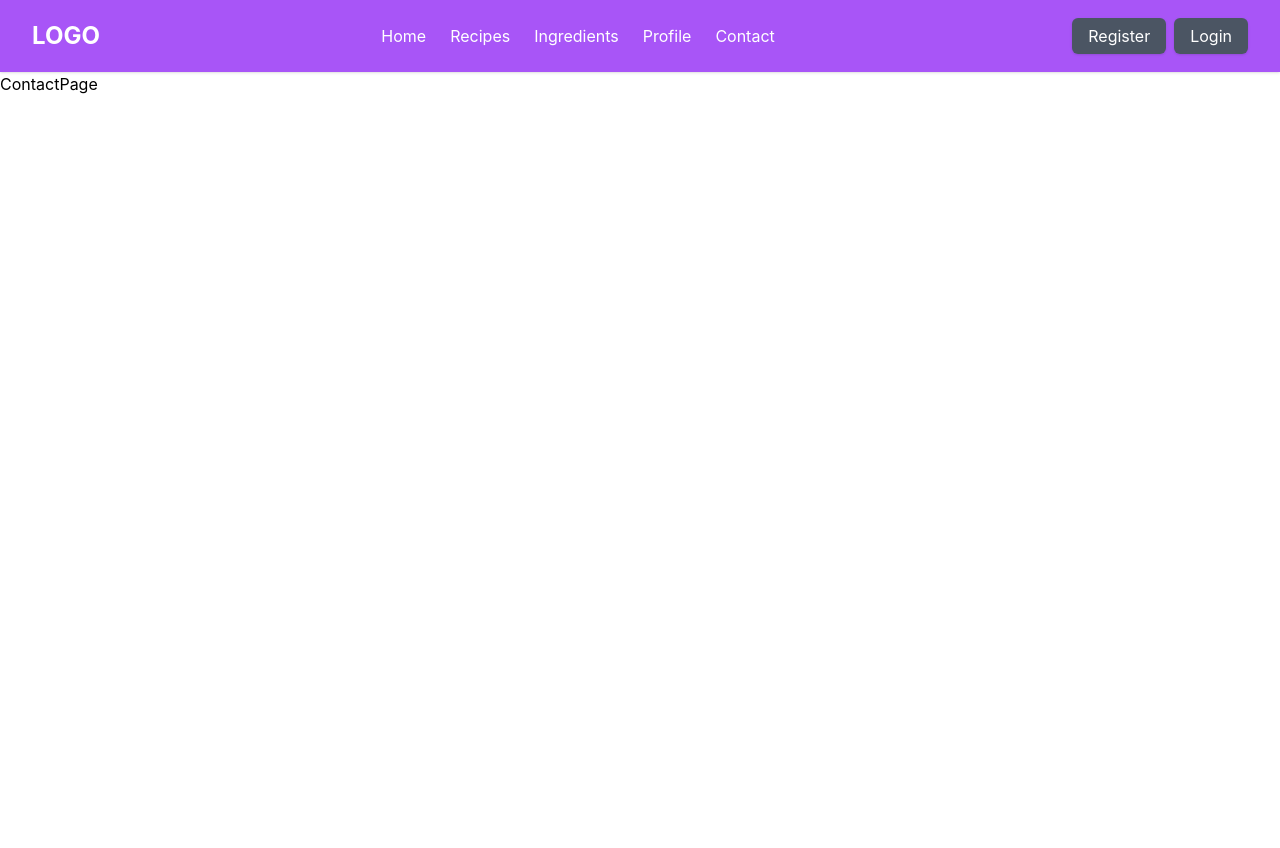
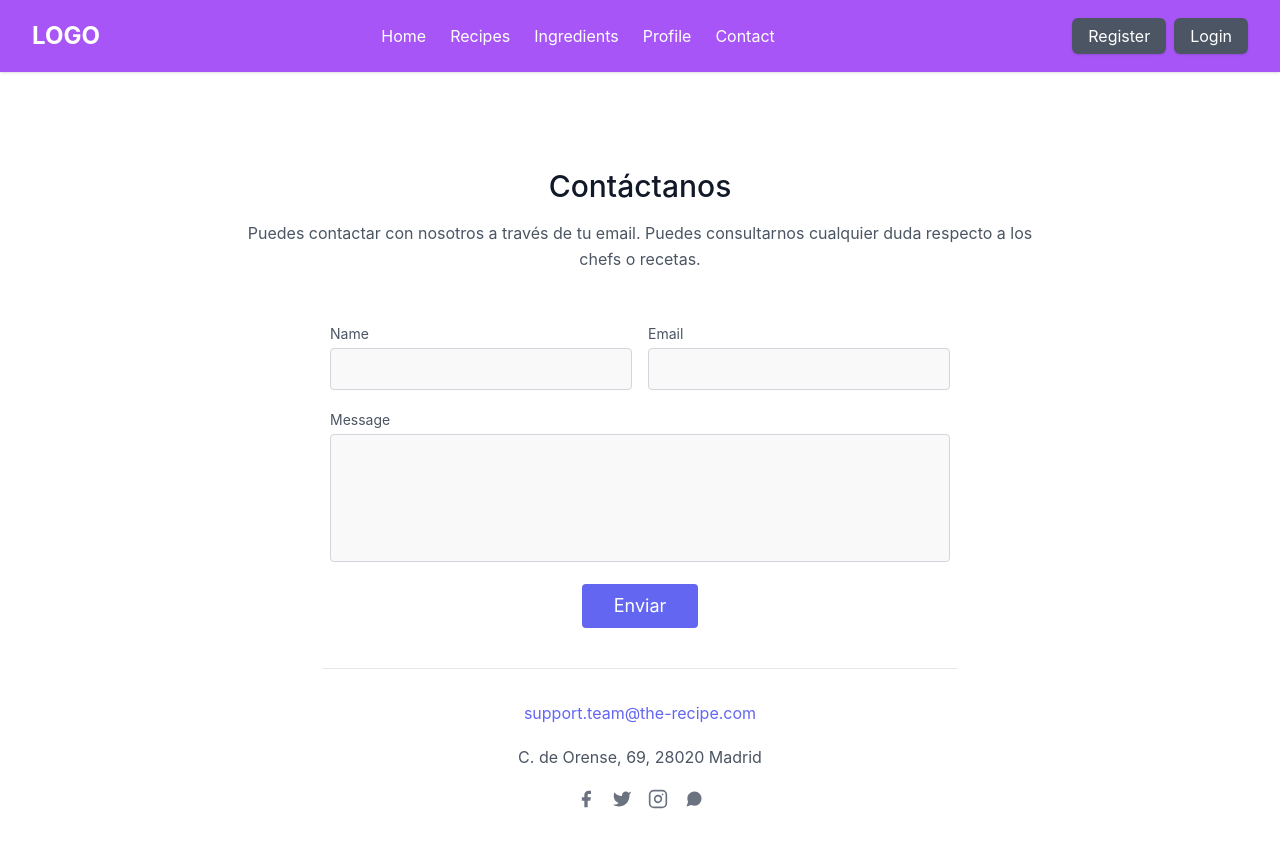
Before and after one commit to JuanFelipeCB01/The-Recipe, a React (Create React App) app in the folder Front/the-recipe/: page /contact in a window 1280 px wide. Shown: the top 848 px of the page. Before the commit the page ends 800 px from the top, so only its background shows below. Built offline with nearby package versions, Linux system fonts and the light colour scheme.

Commit message:
galería de recetas que contienen ese ingrdiete

```diff
--- a/Front/the-recipe/src/pages/ContactPage/ContactPage.jsx
+++ b/Front/the-recipe/src/pages/ContactPage/ContactPage.jsx
@@ -2,9 +2,70 @@
 
 
 function ContactPage(){
-    return (
-        <h1>ContactPage</h1>
-    )
-}
+    return(
+        <div>
+            <section class="text-gray-600 body-font relative">
+              <div class="container px-5 py-24 mx-auto">
+                <div class="flex flex-col text-center w-full mb-12">
+                  <h1 class="sm:text-3xl text-2xl font-medium title-font mb-4 text-gray-900">Contáctanos</h1>
+                  <p class="lg:w-2/3 mx-auto leading-relaxed text-base">Puedes contactar con nosotros a través de tu email. Puedes consultarnos cualquier duda respecto a los chefs o recetas.</p>
+                </div>
+                <div class="lg:w-1/2 md:w-2/3 mx-auto">
+                  <div class="flex flex-wrap -m-2">
+            <div class="p-2 w-1/2">
+              <div class="relative">
+                <label for="name" class="leading-7 text-sm text-gray-600">Name</label>
+                <input type="text" id="name" name="name" class="w-full bg-gray-100 bg-opacity-50 rounded border border-gray-300 focus:border-indigo-500 focus:bg-white focus:ring-2 focus:ring-indigo-200 text-base outline-none text-gray-700 py-1 px-3 leading-8 transition-colors duration-200 ease-in-out"/>
+              </div>
+            </div>
+            <div class="p-2 w-1/2">
+              <div class="relative">
+                <label for="email" class="leading-7 text-sm text-gray-600">Email</label>
+                <input type="email" id="email" name="email" class="w-full bg-gray-100 bg-opacity-50 rounded border border-gray-300 focus:border-indigo-500 focus:bg-white focus:ring-2 focus:ring-indigo-200 text-base outline-none text-gray-700 py-1 px-3 leading-8 transition-colors duration-200 ease-in-out"/>
+              </div>
+            </div>
+            <div class="p-2 w-full">
+              <div class="relative">
+                <label for="message" class="leading-7 text-sm text-gray-600">Message</label>
+                <textarea id="message" name="message" class="w-full bg-gray-100 bg-opacity-50 rounded border border-gray-300 focus:border-indigo-500 focus:bg-white focus:ring-2 focus:ring-indigo-200 h-32 text-base outline-none text-gray-700 py-1 px-3 resize-none leading-6 transition-colors duration-200 ease-in-out"></textarea>
+              </div>
+            </div>
+            <div class="p-2 w-full">
+              <button class="flex mx-auto text-white bg-indigo-500 border-0 py-2 px-8 focus:outline-none hover:bg-indigo-600 rounded text-lg">Enviar</button>
+            </div>
+            <div class="p-2 w-full pt-8 mt-8 border-t border-gray-200 text-center">
+              <a class="text-indigo-500">support.team@the-recipe.com</a>
+              <p class="leading-normal my-5">C. de Orense, 69, 28020 Madrid
+              </p>
+              <span class="inline-flex">
+                <a class="text-gray-500">
+                  <svg fill="currentColor" stroke-linecap="round" stroke-linejoin="round" stroke-width="2" class="w-5 h-5" viewBox="0 0 24 24">
+                    <path d="M18 2h-3a5 5 0 00-5 5v3H7v4h3v8h4v-8h3l1-4h-4V7a1 1 0 011-1h3z"></path>
+                  </svg>
+                </a>
+                <a class="ml-4 text-gray-500">
+                  <svg fill="currentColor" stroke-linecap="round" stroke-linejoin="round" stroke-width="2" class="w-5 h-5" viewBox="0 0 24 24">
+                    <path d="M23 3a10.9 10.9 0 01-3.14 1.53 4.48 4.48 0 00-7.86 3v1A10.66 10.66 0 013 4s-4 9 5 13a11.64 11.64 0 01-7 2c9 5 20 0 20-11.5a4.5 4.5 0 00-.08-.83A7.72 7.72 0 0023 3z"></path>
+                  </svg>
+                </a>
+                <a class="ml-4 text-gray-500">
+                  <svg fill="none" stroke="currentColor" stroke-linecap="round" stroke-linejoin="round" stroke-width="2" class="w-5 h-5" viewBox="0 0 24 24">
+                    <rect width="20" height="20" x="2" y="2" rx="5" ry="5"></rect>
+                    <path d="M16 11.37A4 4 0 1112.63 8 4 4 0 0116 11.37zm1.5-4.87h.01"></path>
+                  </svg>
+                </a>
+                <a class="ml-4 text-gray-500">
+                  <svg fill="currentColor" stroke-linecap="round" stroke-linejoin="round" stroke-width="2" class="w-5 h-5" viewBox="0 0 24 24">
+                    <path d="M21 11.5a8.38 8.38 0 01-.9 3.8 8.5 8.5 0 01-7.6 4.7 8.38 8.38 0 01-3.8-.9L3 21l1.9-5.7a8.38 8.38 0 01-.9-3.8 8.5 8.5 0 014.7-7.6 8.38 8.38 0 013.8-.9h.5a8.48 8.48 0 018 8v.5z"></path>
+                  </svg>
+                </a>
+              </span>
+            </div>
+                  </div>
+                </div>
+              </div>
+            </section>
+        </div>
+)}
 
 export default ContactPage
--- a/Front/the-recipe/src/pages/IngredientsDetailPage/IngredientsDetailPage.jsx
+++ b/Front/the-recipe/src/pages/IngredientsDetailPage/IngredientsDetailPage.jsx
@@ -7,41 +7,32 @@
   const [ingredient, setIngredient] = useState();
   const [recipes, setRecipes] = useState([]);
 
-//   const getIngredient = async () => {
-//     try {
-//       const item = await axios.get(`http://localhost:5020/ingredients/${id}`);
-//       setIngredient(item.data);
-//     } catch (error) {
-//       console.error(500);
-//     }
-//   };
-
   const getRecipes = async () => {
 
     try {
         const item = await axios.get(`http://localhost:5020/ingredients/${id}`);
         setIngredient(item.data);
-        const array = await axios.get('http://localhost:5020/recipes');
-        const filteredRecipes = array.data.filter((recipe) => {
-          return recipe.ingredients.some((recipeIngredient) => {
-            console.log('1', recipeIngredient.ingredient.name)
-            console.log('2', item.data.name)
-            return recipeIngredient.ingredient.name === item.data.name;
-          });
+        const { data } = await axios.get('http://localhost:5020/recipes');
+        const filteredRecipes = data.filter((recipe) => {
+          return recipe?.ingredients?.some((recipeIngredient) => {
+            // console.log('1', recipeIngredient.ingredient.name)
+            // console.log('2', item.data.name)
+            // console.log('5', recipeIngredient.ingredient.name === item.data.name)
+            return recipeIngredient?.ingredient?.name === item?.data?.name;
+            })
         });
 
+        console.log('45', filteredRecipes)
         setRecipes(filteredRecipes);
-        console.log(filteredRecipes)
+
     } catch (error) {
         console.error(500);
     }
   };
 
   useEffect(() => {
-    // getIngredient();
     getRecipes();
-    console.log(recipes)
-  }, [recipes]);
+  }, []);
 
   return (
     <div>
@@ -66,7 +57,6 @@
                     </div> */}
           </div>
           <div class="lg:max-w-lg lg:w-full md:w-1/2 w-5/6">
-          {recipes}
             <img
               class="object-cover object-center rounded"
               alt="hero"
```
